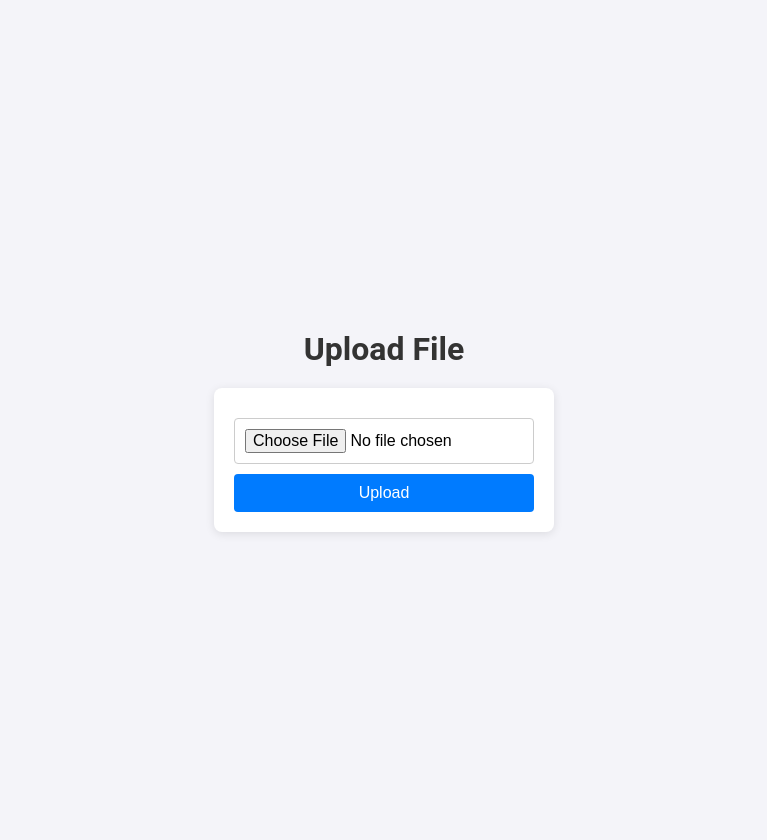
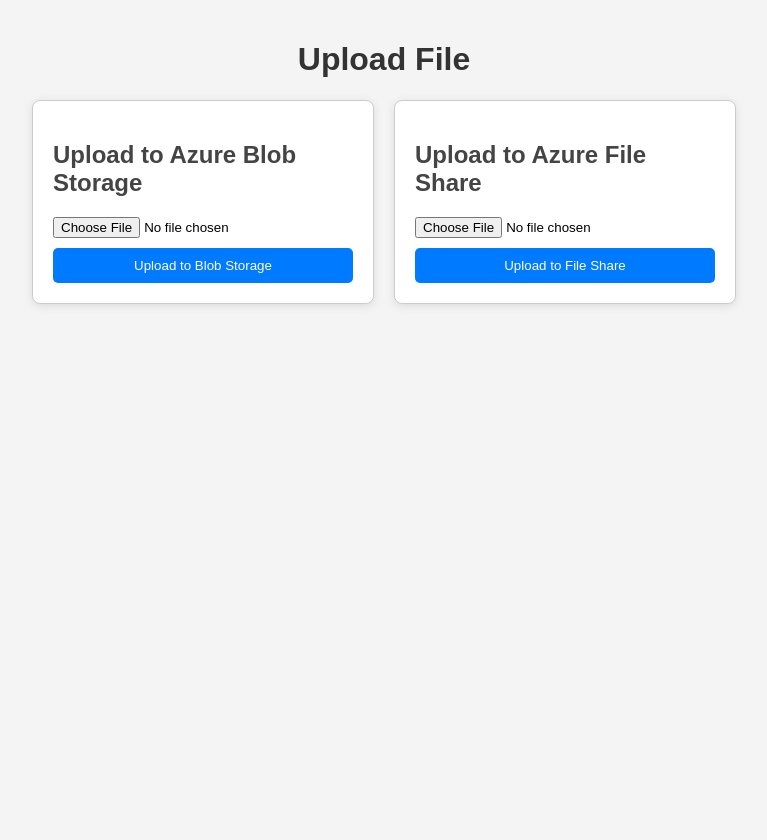
Before and after one commit to smit-sk/azure-blob-storage, a Flask app: page / in a window 1280 px wide. Shown: the whole page, without its empty margins (256-1023 px from the left). After the commit the page ends 306 px from the top, so only its background shows below. Run offline with Flask 3, Linux system fonts and the light colour scheme.

Commit message:
azure file share added

```diff
--- a/app.py
+++ b/app.py
@@ -1,5 +1,6 @@
 from flask import Flask, render_template, request, jsonify
 from azure.storage.blob import BlobClient
+import os
 
 app = Flask(__name__)
 
@@ -30,5 +31,29 @@
 
     return jsonify(message="No file uploaded."), 400
 
+@app.route('/upload_to_files', methods=['POST'])
+def upload_to_files():
+    if request.method == 'POST':
+        file = request.files['file']
+        if file:
+            # Check if the app is running in Azure
+            if os.environ.get('AZURE_ENVIRONMENT') == 'true':
+                file_path = os.path.join('/home/site/wwwroot/share', file.filename)  # Azure mounted path
+            else:
+                # Use a temporary path for local development
+                file_path = os.path.join(os.getcwd(), 'uploads', file.filename)  # Local path
+
+            # Ensure the local uploads directory exists
+            if not os.path.exists(os.path.dirname(file_path)):
+                os.makedirs(os.path.dirname(file_path))
+
+            # Save the file
+            file.save(file_path)
+
+            return jsonify(message="File uploaded to Azure Files successfully!"), 200
+
+    return jsonify(message="No file uploaded."), 400
+
+
 if __name__ == '__main__':
     app.run(debug=True)
--- a/static/style.css
+++ b/static/style.css
@@ -1,66 +1,59 @@
+
 body {
-    font-family: 'Roboto', sans-serif;
-    background-color: #f4f4f9;
+    font-family: Arial, sans-serif;
+    background-color: #f4f4f4; /* Light background color */
     margin: 0;
     padding: 20px;
-    display: flex;
-    justify-content: center;
-    align-items: center;
-    height: 100vh;
-    flex-direction: column;
 }
-
 h1 {
+    text-align: center;
     color: #333;
-    margin-bottom: 20px;
 }
-
-form {
-    background-color: #fff;
-    padding: 20px;
-    border-radius: 8px;
-    box-shadow: 0 2px 10px rgba(0, 0, 0, 0.1);
-    width: 300px;
-    text-align: center;
+.upload-container {
+    display: flex; /* Use flexbox for horizontal alignment */
+    justify-content: center; /* Center the items */
+    margin-top: 20px;
 }
-
+.upload-form {
+    background-color: #ffffff; /* White background for form */
+    border: 1px solid #ccc; /* Light border */
+    border-radius: 8px; /* Rounded corners */
+    padding: 20px; /* Padding inside the form */
+    margin: 0 10px; /* Margin between forms */
+    width: 300px; /* Set a fixed width for each form */
+    box-shadow: 0 2px 10px rgba(0, 0, 0, 0.1); /* Light shadow for depth */
+    transition: transform 0.2s; /* Animation on hover */
+}
+.upload-form:hover {
+    transform: scale(1.02); /* Slightly scale up on hover */
+}
+h2 {
+    color: #444; /* Darker color for headings */
+}
 input[type="file"] {
-    display: block;
-    margin: 10px auto;
-    padding: 10px;
-    border-radius: 4px;
-    border: 1px solid #ccc;
-    width: 100%;
-    box-sizing: border-box;
-    font-size: 16px;
+    margin-bottom: 10px; /* Space below the file input */
+    display: block; /* Block-level for full width */
 }
-
 input[type="submit"] {
-    background-color: #007bff;
-    color: white;
-    border: none;
-    padding: 10px 15px;
-    border-radius: 4px;
-    cursor: pointer;
-    font-size: 16px;
-    transition: background-color 0.3s;
-    width: 100%;
+    background-color: #007bff; /* Bootstrap blue */
+    color: white; /* White text */
+    border: none; /* No border */
+    border-radius: 5px; /* Rounded corners */
+    padding: 10px; /* Padding for button */
+    width: 100%; /* Full width */
+    cursor: pointer; /* Pointer cursor on hover */
+    transition: background-color 0.3s; /* Transition for hover effect */
 }
-
 input[type="submit"]:hover {
-    background-color: #0056b3;
+    background-color: #0056b3; /* Darker blue on hover */
 }
-
-#message {
-    margin-top: 15px;
-    font-weight: bold;
-    display: none; /* Hide initially */
+.success {
+    color: green; /* Style for success messages */
+    text-align: center; /* Center align messages */
+    margin-top: 10px; /* Space above messages */
 }
-
-.success {
-    color: green;
+.error {
+    color: red; /* Style for error messages */
+    text-align: center; /* Center align messages */
+    margin-top: 10px; /* Space above messages */
 }
-
-.error {
-    color: red;
-}
--- a/templates/upload.html
+++ b/templates/upload.html
@@ -6,10 +6,10 @@
     <title>File Upload</title>
     <link rel="stylesheet" href="../static/style.css"> <!-- Adjust this path as needed -->
     <script>
-        function uploadFile(event) {
+        function uploadToBlob(event) {
             event.preventDefault(); // Prevent the form from submitting the default way
 
-            const formData = new FormData(document.getElementById("uploadForm"));
+            const formData = new FormData(document.getElementById("uploadBlobForm"));
 
             fetch("/upload", {
                 method: "POST",
@@ -23,15 +23,46 @@
             })
             .then(data => {
                 // Display success message
-                const messageElement = document.getElementById("message");
+                const messageElement = document.getElementById("blobMessage");
                 messageElement.innerText = data.message;
                 messageElement.className = "success"; // Add success class
                 messageElement.style.display = "block"; // Show message
             })
             .catch(error => {
                 console.error('Error:', error);
-                const messageElement = document.getElementById("message");
-                messageElement.innerText = "Error uploading file.";
+                const messageElement = document.getElementById("blobMessage");
+                messageElement.innerText = "Error uploading file to Blob Storage.";
+                messageElement.className = "error"; // Add error class
+                messageElement.style.display = "block"; // Show message
+            });
+        }
+
+        function uploadToFileShare(event) {
+            event.preventDefault(); // Prevent the form from submitting the default way
+
+            const formData = new FormData(document.getElementById("uploadFileShareForm"));
+
+            fetch("/upload_to_files", {
+                method: "POST",
+                body: formData,
+            })
+            .then(response => {
+                if (!response.ok) {
+                    throw new Error('Network response was not ok');
+                }
+                return response.json();
+            })
+            .then(data => {
+                // Display success message
+                const messageElement = document.getElementById("fileShareMessage");
+                messageElement.innerText = data.message;
+                messageElement.className = "success"; // Add success class
+                messageElement.style.display = "block"; // Show message
+            })
+            .catch(error => {
+                console.error('Error:', error);
+                const messageElement = document.getElementById("fileShareMessage");
+                messageElement.innerText = "Error uploading file to Azure Files.";
                 messageElement.className = "error"; // Add error class
                 messageElement.style.display = "block"; // Show message
             });
@@ -40,12 +71,26 @@
 </head>
 <body>
     <h1>Upload File</h1>
+    <div class="upload-container">
+        <!-- Upload to Blob Storage -->
+        <div class="upload-form">
+            <h2>Upload to Azure Blob Storage</h2>
+            <form id="uploadBlobForm" onsubmit="uploadToBlob(event)">
+                <input type="file" name="file" required>
+                <input type="submit" value="Upload to Blob Storage">
+            </form>
+            <p id="blobMessage" style="display:none;"></p> <!-- Placeholder for Blob Storage message display, hidden by default -->
+        </div>
 
-    <form id="uploadForm" onsubmit="uploadFile(event)">
-        <input type="file" name="file" required>
-        <input type="submit" value="Upload">
-    </form>
-
-    <p id="message" style="display:none;"></p> <!-- Placeholder for message display, hidden by default -->
+        <!-- Upload to Azure File Share -->
+        <div class="upload-form">
+            <h2>Upload to Azure File Share</h2>
+            <form id="uploadFileShareForm" onsubmit="uploadToFileShare(event)">
+                <input type="file" name="file" required>
+                <input type="submit" value="Upload to File Share">
+            </form>
+            <p id="fileShareMessage" style="display:none;"></p> <!-- Placeholder for Azure File Share message display, hidden by default -->
+        </div>
+    </div>
 </body>
 </html>
```
Also changed, not shown: 4 other files.
